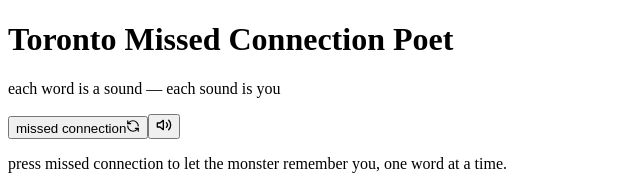
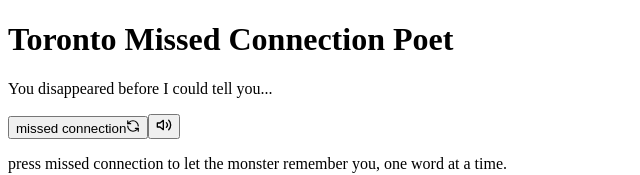
Before and after one commit to mariel-marshall/choreographer-ai, a Next.js app: page / in a window 1280 px wide. Shown: the top 175 px of the page, without its empty margins (0-640 px from the left). Built offline with nearby package versions, Linux system fonts and the light colour scheme.

Commit message:
changed tagline to You disappeared before I could tell you...

```diff
--- a/src/app/page.tsx
+++ b/src/app/page.tsx
@@ -324,7 +324,7 @@
             Toronto Missed Connection Poet
           </h1>
           <p className="text-[10px] md:text-xs text-zinc-500 font-mono">
-            each word is a sound &mdash; each sound is you
+            You disappeared before I could tell you...
           </p>
         </div>
 
```
